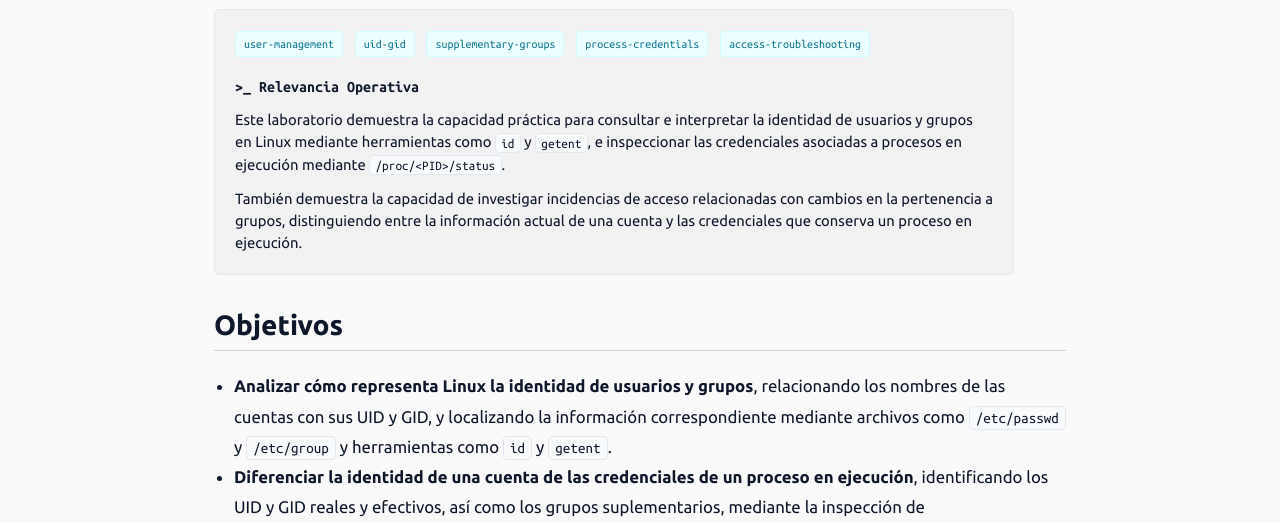
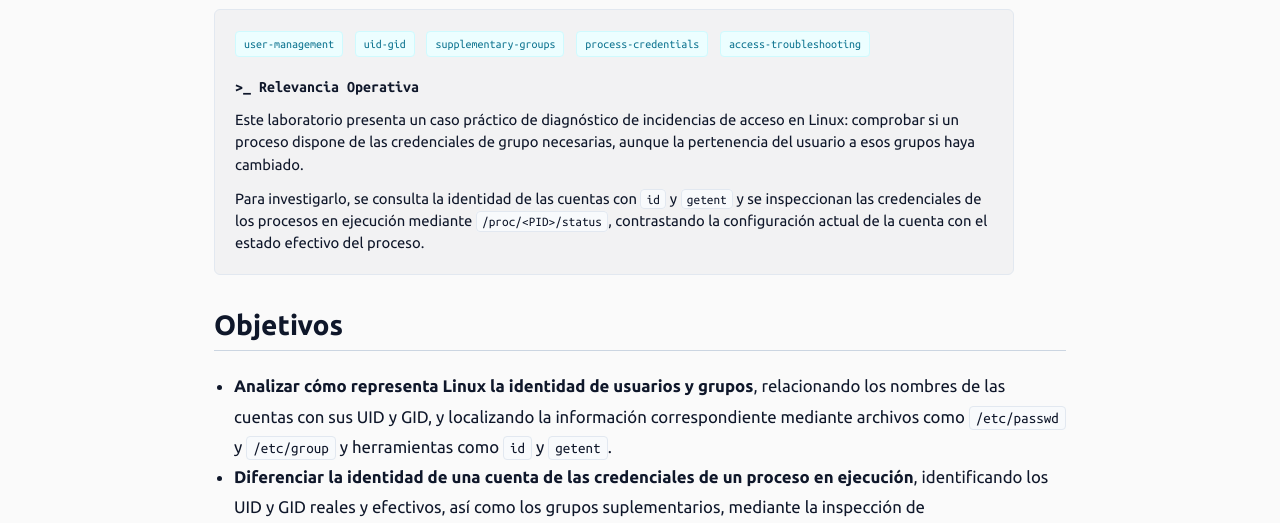
Before and after one commit to RiiUNED/Web_Ricardo, a plain HTML site: page linuxlab/M2/Labs/M2C1.html in a window 1280 px wide. Shown: the part 251-774 px from the top of the page. Drawn offline with Linux system fonts and the light colour scheme.

Commit message:
M2C1 Pulido relevancia operativa

```diff
--- a/linuxlab/M2/Labs/M2C1.html
+++ b/linuxlab/M2/Labs/M2C1.html
@@ -46,19 +46,19 @@
               <h3>&gt;_ Relevancia Operativa</h3>
 
               <p>
-                Este laboratorio demuestra la capacidad práctica para consultar
-                e interpretar la identidad de usuarios y grupos en Linux
-                mediante herramientas como <code>id</code> y
-                <code>getent</code>, e inspeccionar las credenciales asociadas a
-                procesos en ejecución mediante
-                <code>/proc/&lt;PID&gt;/status</code>.
+                Este laboratorio presenta un caso práctico de diagnóstico de
+                incidencias de acceso en Linux: comprobar si un proceso dispone
+                de las credenciales de grupo necesarias, aunque la pertenencia
+                del usuario a esos grupos haya cambiado.
               </p>
 
               <p style="margin-top: 0.75rem">
-                También demuestra la capacidad de investigar incidencias de
-                acceso relacionadas con cambios en la pertenencia a grupos,
-                distinguiendo entre la información actual de una cuenta y las
-                credenciales que conserva un proceso en ejecución.
+                Para investigarlo, se consulta la identidad de las cuentas con
+                <code>id</code> y <code>getent</code> y se inspeccionan las
+                credenciales de los procesos en ejecución mediante
+                <code>/proc/&lt;PID&gt;/status</code>, contrastando la
+                configuración actual de la cuenta con el estado efectivo del
+                proceso.
               </p>
             </div>
           </section>
```
